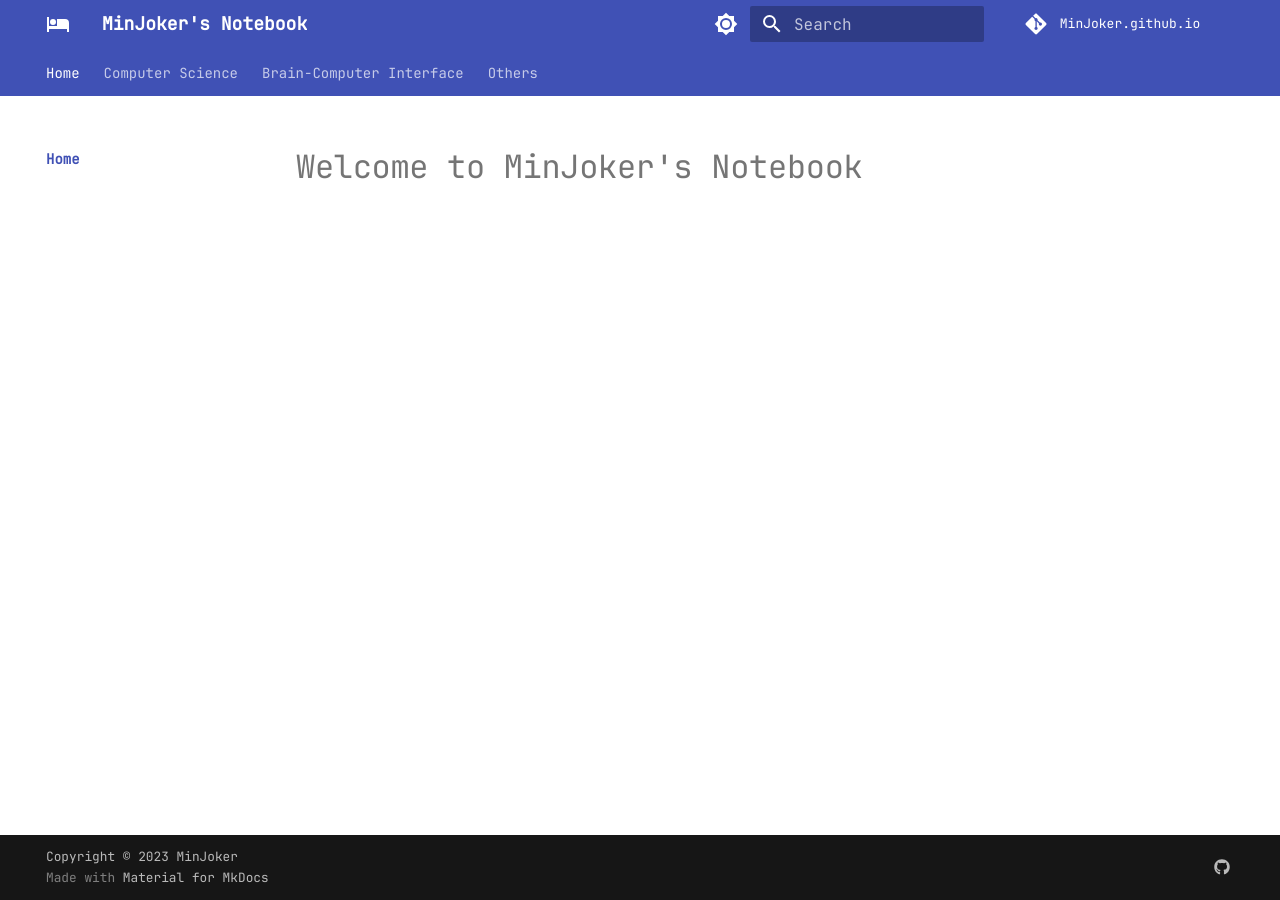
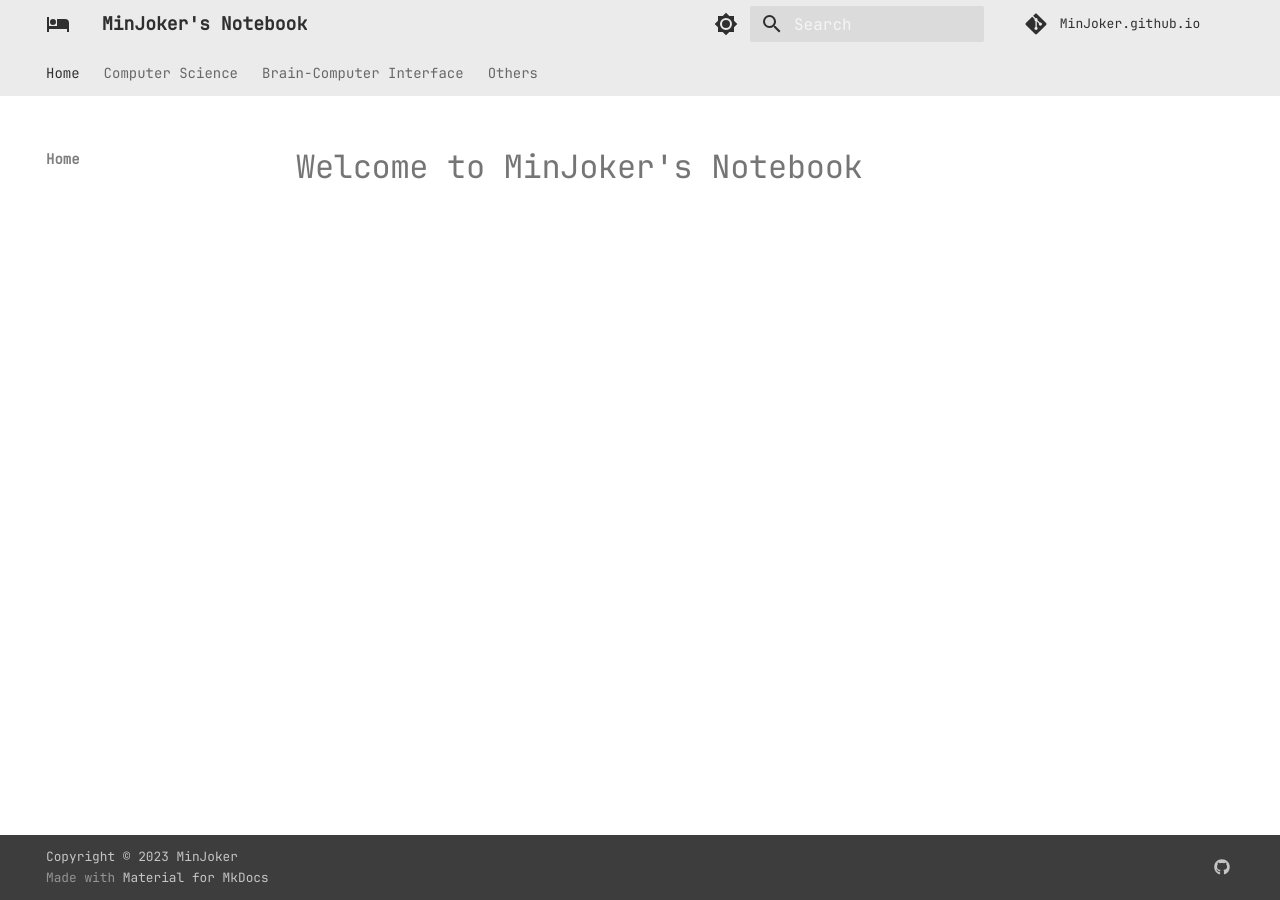
Before and after one commit to MinJoker/MinJoker.github.io, an MkDocs documentation site: the page built from docs/index.md, in a window 1280 px wide. Built offline with MkDocs 1.6.1 and Material for MkDocs 9.7.7, drawn with Linux system fonts in a browser that asks for light colours; comment, search, counter and statistics services are not loaded.

Commit message:
style: color

```diff
--- a/docs/stylesheets/extra.css
+++ b/docs/stylesheets/extra.css
@@ -1,3 +1,5 @@
+/* Font */
+
 :root {
     --md-text-font: "JetBrains Mono", "LXGW WenKai";
     --md-code-font: "JetBrains Mono";
@@ -12,3 +14,38 @@
     font-family: "LXGW WenKai";
     src: url("/assets/fonts/LXGWWenKaiScreen.woff2") format("woff2");
 }
+
+/* end Font */
+
+
+
+/* Color */
+
+/* light mode */
+[data-md-color-scheme="default"] {
+    /* primary color shades, i.e. header */
+    --md-primary-fg-color:               hsla(0, 0%, 90%, 0.8);
+    --md-primary-bg-color:               hsla(0, 0%, 0%, 0.8);
+
+    /* footer color shades */
+    --md-footer-fg-color:                hsla(0, 0%, 90%, 0.8);
+    --md-footer-bg-color:                hsla(0, 0%, 20%, 0.8);
+
+    /* default color shades, i.e. text */
+    --md-default-fg-color:               hsla(0, 0%, 0%, 0.8);
+    --md-default-bg-color:               hsla(0, 0%, 100%, 1);
+
+    /* code color shades */
+    --md-code-fg-color:                  hsla(200, 15%, 25%, 1);
+    --md-code-bg-color:                  hsla(200, 0%, 95%, 1);
+
+    /* typeset `a` color shades, i.e. hyperlinks, toc */
+    --md-typeset-a-color:                hsla(0, 0%, 0%, 0.5);
+}
+
+/* light mode: search color shades */
+[data-md-color-scheme="default"] input.md-search__input {
+    background-color:                    hsla(0, 0%, 90%, 0.8);
+}
+
+/* end Color */
```
